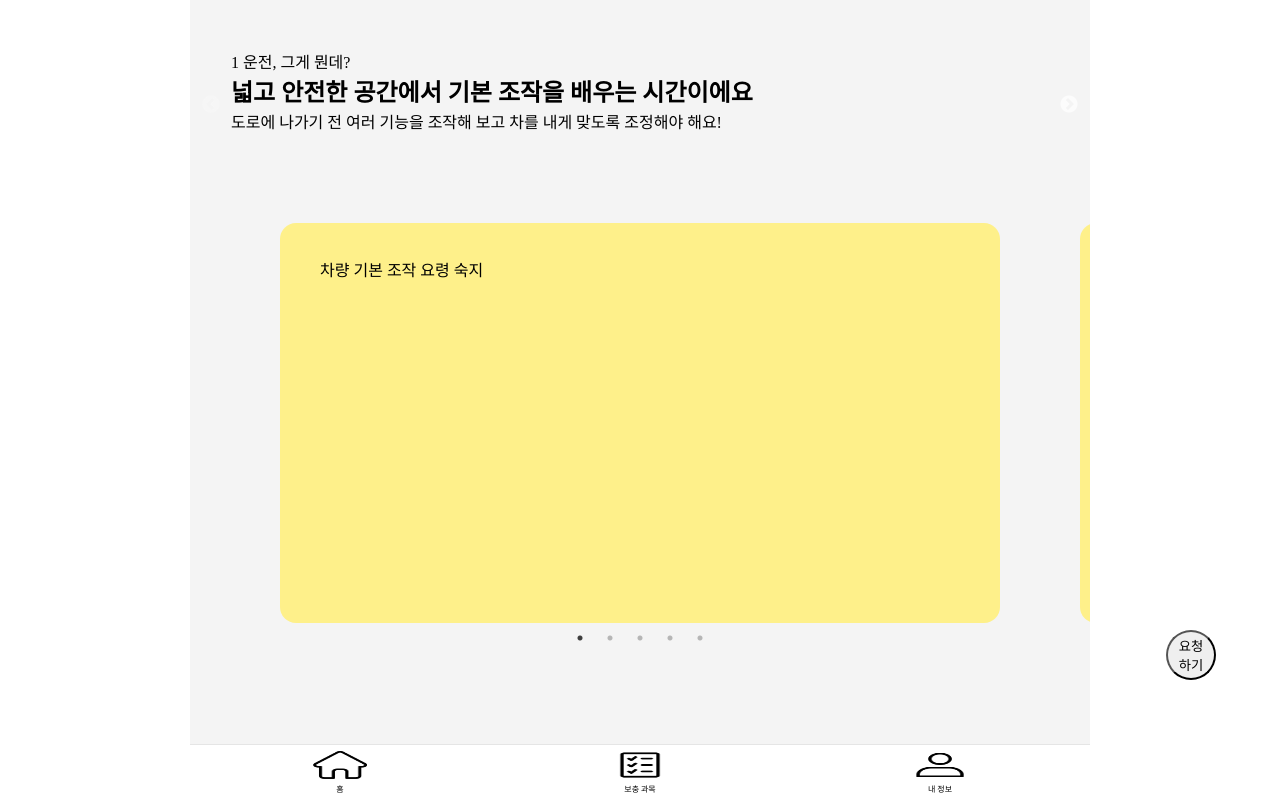
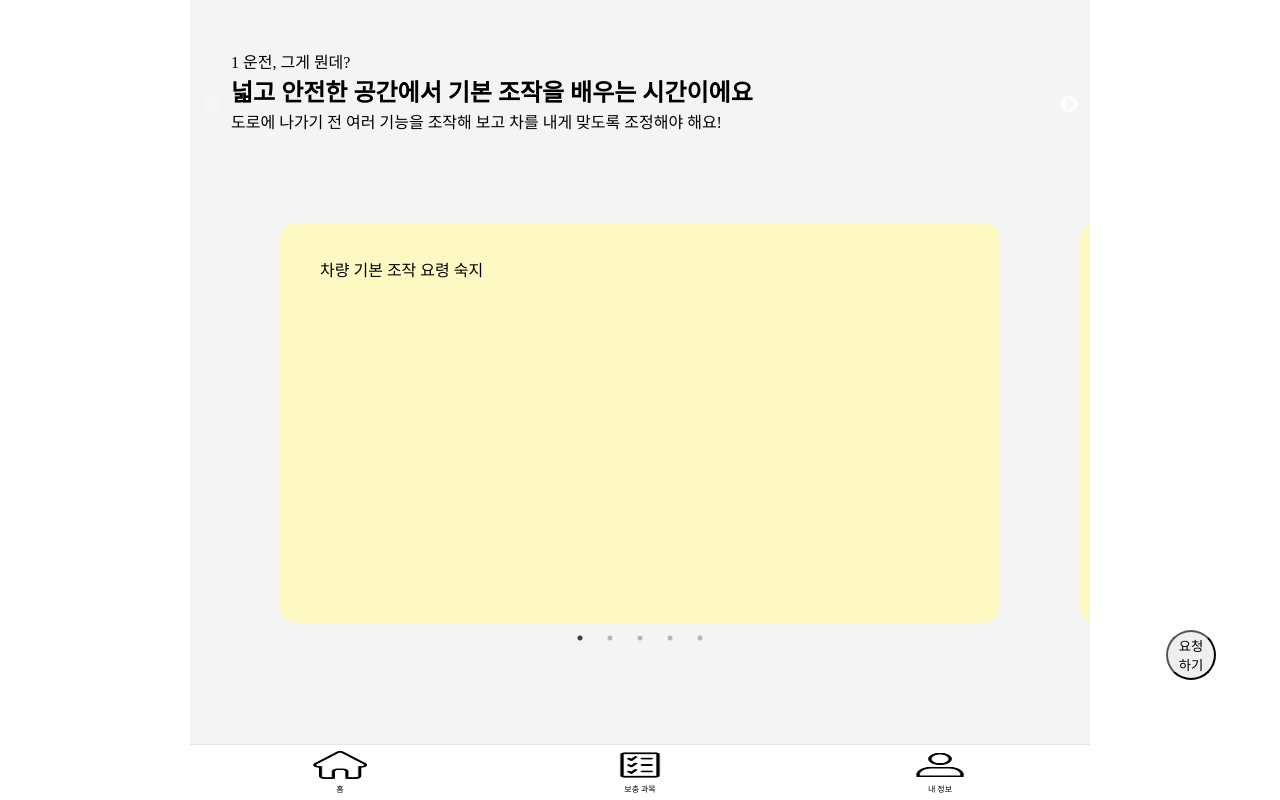
Before and after one commit to SWM-AtoZ/friendrive-client, a React (Create React App) app: page / in a window 1280 px wide. Built offline with nearby package versions, Linux system fonts and the light colour scheme; no server answers.

Commit message:
Modify Home

```diff
--- a/src/pages/home/home.module.css
+++ b/src/pages/home/home.module.css
@@ -55,7 +55,7 @@ width:100%;
 }
 
 .setction_innerbox{
-    background-color: #fef08a;
+    background-color: #fef9c3;
     border-radius: 1rem;
     padding:5%;
     width: 80%;
```
